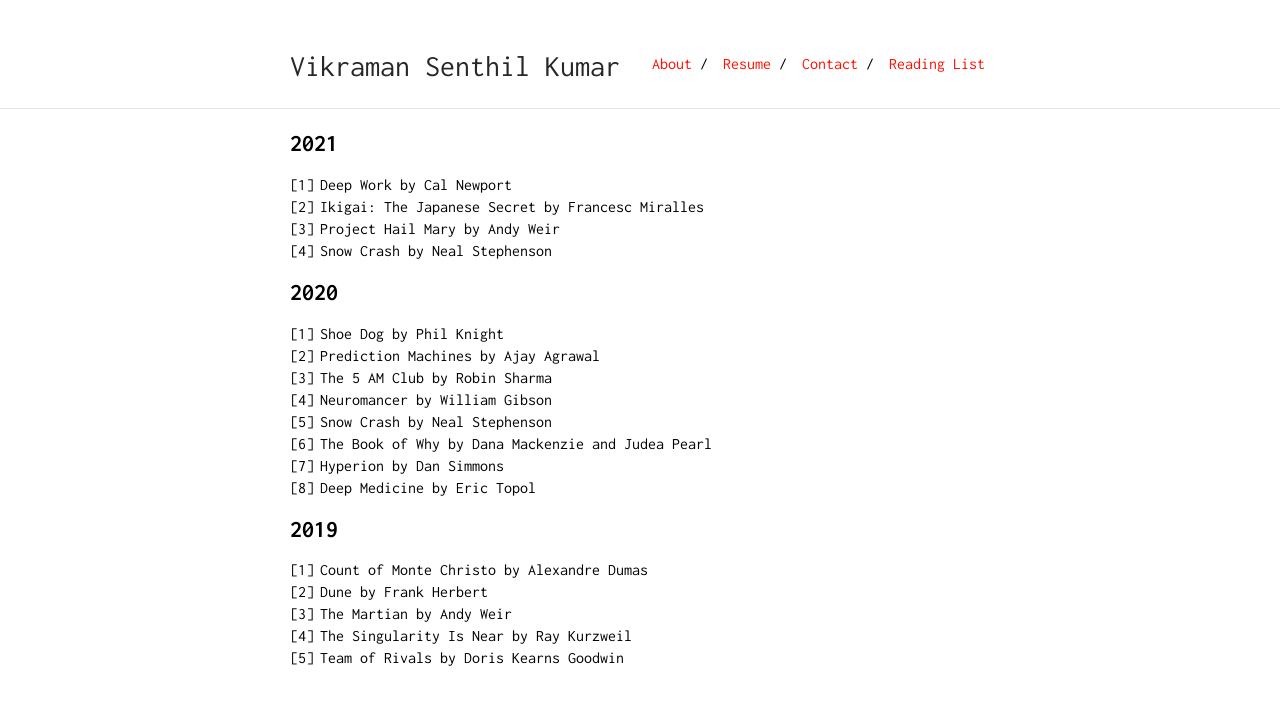
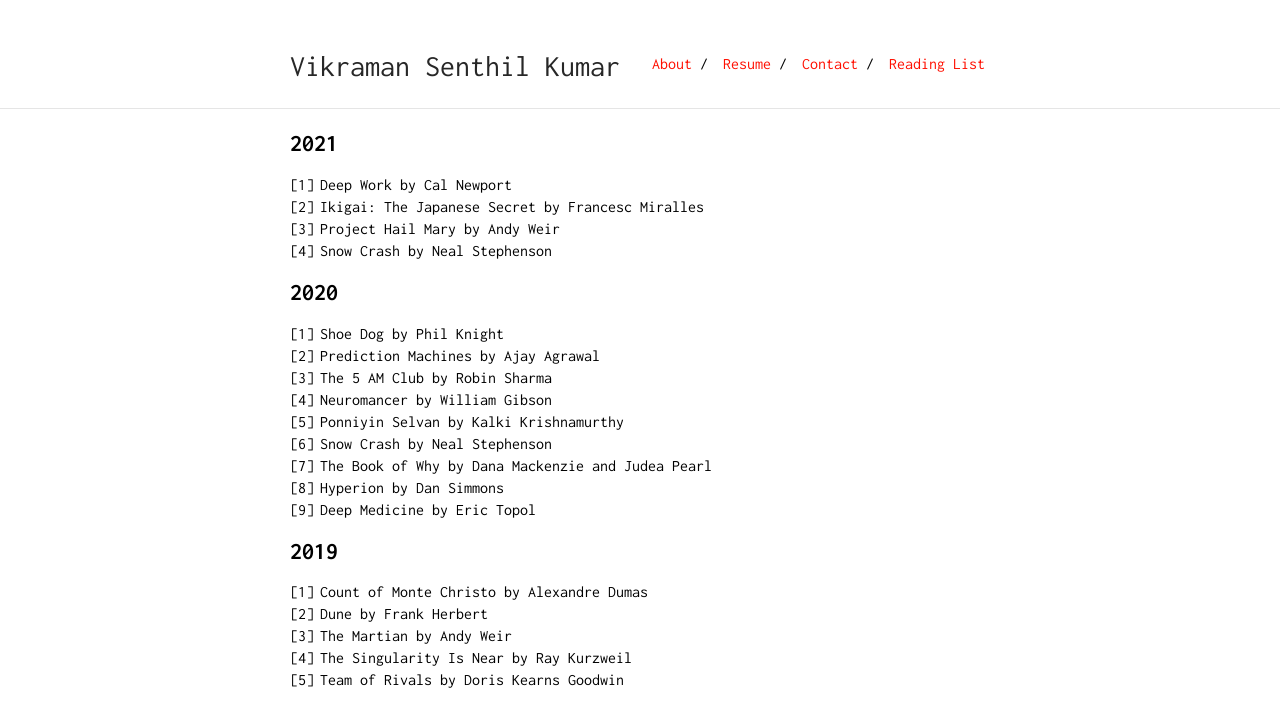
Before and after one commit to Vikramansen/vikramansen.github.io, a Jekyll site: the page built from books.md, in a window 1280 px wide. Shown: the top 727 px of the page. Built offline with Jekyll 4.4.1, drawn with Linux system fonts in a browser that asks for light colours; our own code applies the rules of GitHub Pages for plain Markdown files.

Commit message:
Update books.md

```diff
--- a/books.md
+++ b/books.md
@@ -14,10 +14,11 @@ layout: default
 2. Prediction Machines by Ajay Agrawal
 3. The 5 AM Club by Robin Sharma
 4. Neuromancer by William Gibson
-5. Snow Crash by Neal Stephenson
-6. The Book of Why by Dana Mackenzie and Judea Pearl
-7. Hyperion by Dan Simmons
-8. Deep Medicine by Eric Topol
+5. Ponniyin Selvan by Kalki Krishnamurthy
+6. Snow Crash by Neal Stephenson
+7. The Book of Why by Dana Mackenzie and Judea Pearl
+8. Hyperion by Dan Simmons
+9. Deep Medicine by Eric Topol
 
 ## 2019
 1. Count of Monte Christo by Alexandre Dumas
```
